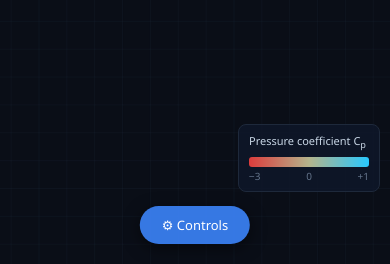
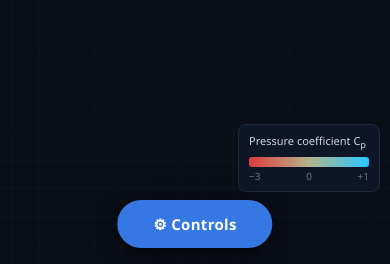
Before and after one commit to aagaskar/potential-flow, a Flask app: page / in a window 390 px wide. Shown: the part 667-931 px from the top of the page. Run offline with Flask 3, Linux system fonts and the light colour scheme.

Commit message:
Make mobile Controls button larger and easier to tap
Increase padding, font size, and border radius for a more prominent
pill button that's easier to hit on touchscreens.

https://claude.ai/code/session_01AL7QDziae1qoN4z2R4YYHe

```diff
--- a/templates/index.html
+++ b/templates/index.html
@@ -34,7 +34,7 @@
   #btn-close-sidebar{background:none;border:none;color:#64748b;font-size:18px;cursor:pointer;padding:0;line-height:1}
   #btn-close-sidebar:hover{color:#e2e8f0}
   /* Mobile toggle button */
-  #menu-toggle{display:none;position:absolute;bottom:calc(20px + env(safe-area-inset-bottom));left:50%;transform:translateX(-50%);z-index:60;background:rgba(59,130,246,0.92);color:#fff;border:none;border-radius:20px;padding:10px 22px;font-size:13px;font-family:'Segoe UI',system-ui,sans-serif;cursor:pointer;box-shadow:0 4px 16px rgba(0,0,0,0.5);transition:background .15s;white-space:nowrap}
+  #menu-toggle{display:none;position:absolute;bottom:calc(16px + env(safe-area-inset-bottom));left:50%;transform:translateX(-50%);z-index:60;background:rgba(59,130,246,0.92);color:#fff;border:none;border-radius:30px;padding:14px 36px;font-size:15px;font-weight:600;font-family:'Segoe UI',system-ui,sans-serif;cursor:pointer;box-shadow:0 4px 20px rgba(0,0,0,0.6);transition:background .15s;white-space:nowrap;letter-spacing:.3px}
   #menu-toggle:hover{background:#3b82f6}
   /* Responsive layout */
   @media(max-width:768px){
```
